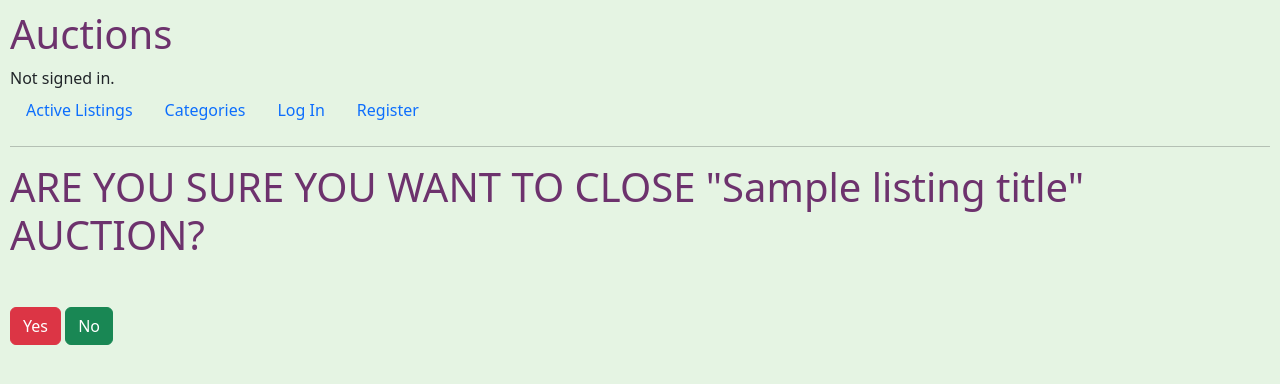
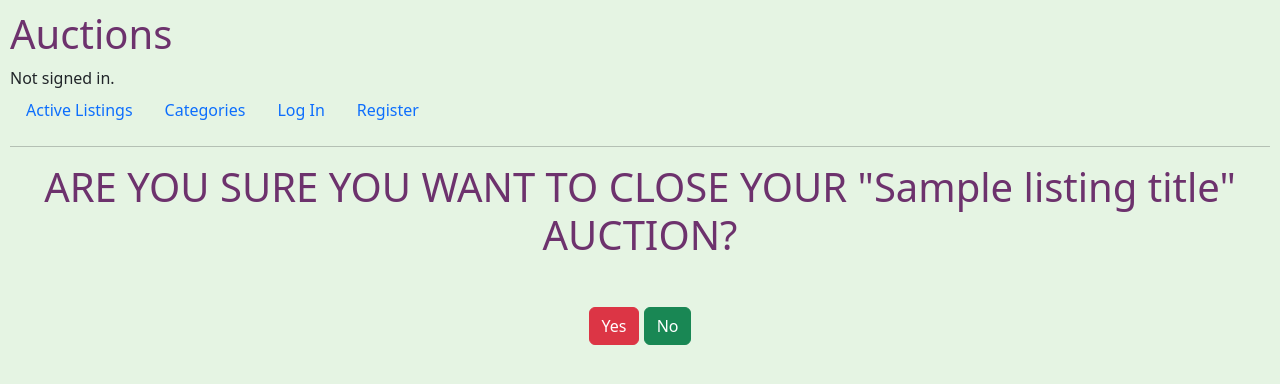
Before and after one commit to martex941/CS50W-Commerce, a Django app: template auctions/templates/auctions/confirmation.html in a window 1280 px wide. Shown: the top 384 px of the page. Run offline with Django 3.2, Linux system fonts and the light colour scheme; the template is opened without the code that fills it: most values are stand-ins (such as "Sample title", 1, 10 or a date in 2020).

Commit message:
Finished everything.

```diff
--- a/auctions/static/auctions/styles.css
+++ b/auctions/static/auctions/styles.css
@@ -31,6 +31,7 @@ h1, h2, h3, h4, h5, p {
 img {
     height: 300px;
 }
+
 a {
     text-decoration: none;
     color: black;
--- a/auctions/templates/auctions/confirmation.html
+++ b/auctions/templates/auctions/confirmation.html
@@ -3,19 +3,26 @@
 {% block body %}
     {% if closed %}
         {% for message in messages %}
-                <div class="success-message">
+        <div class="container d-flex justify-content-center">
+            <div class="success-message text-center m-4">
                 <div class="alert alert-success alert-dismissible fade show" role="alert">
                     {{ message }}
                     <button type="button" class="btn-close" data-bs-dismiss="alert" aria-label="Close"></button>
                 </div>
             </div>
+        </div>
         {% endfor %}
+        <div class="text-center">
+            <a href="{% url 'listing_page' listing_title=listing_title %}"><h2>Take me to the auction.</h2></a>
+        </div>
     {% else %}
-            <h1>ARE YOU SURE YOU WANT TO CLOSE "{{ listing_title }}" AUCTION?</h1>
+            <div class="confirmation text-center">
+                <h1>ARE YOU SURE YOU WANT TO CLOSE YOUR "{{ listing_title }}" AUCTION?</h1>
                 <form action="{% url 'confirmation' listing_title=listing_title %}" method="post" class="mt-5">
                     {% csrf_token %}
                     <button type="submit" name="yes" class="btn btn-danger">Yes</button>
                     <button type="submit" name="no" class="btn btn-success">No</button>
                 </form>
+            </div>
     {% endif %}
 {% endblock %}
```
Also changed, not shown: db.sqlite3. Lines whose indentation alone changed are shown as unchanged.
